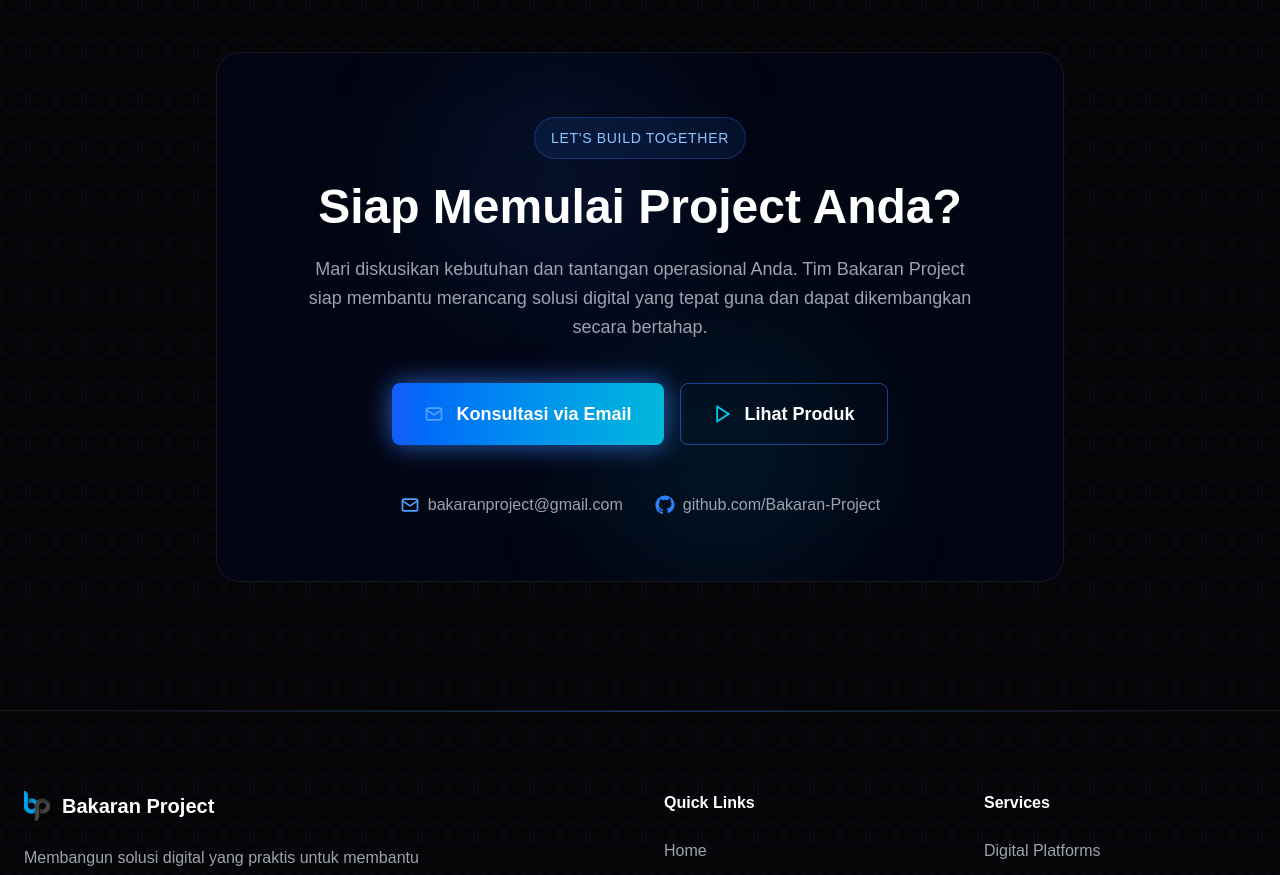
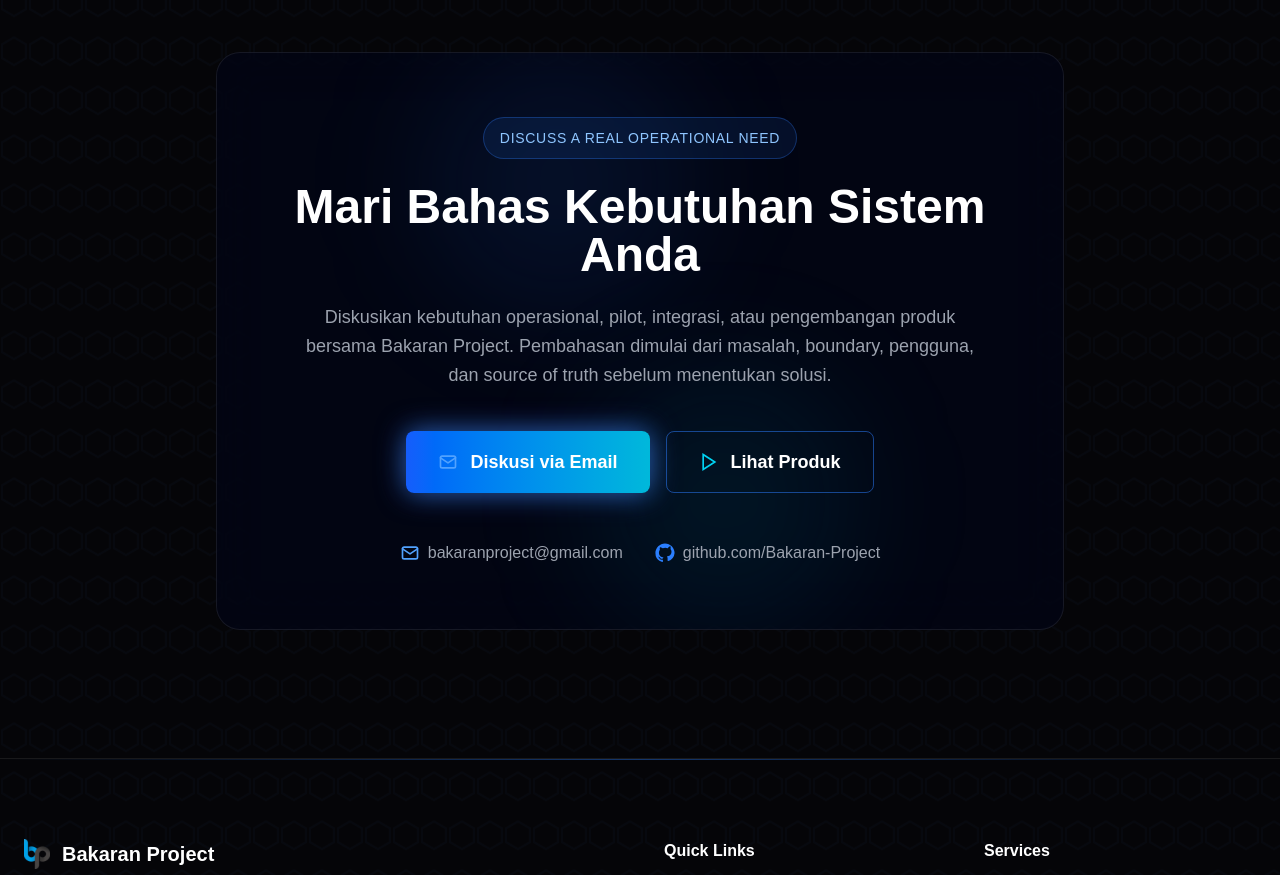
Before and after one commit to yogawillyutomo/webbp, a Next.js app: page / in a window 1280 px wide. Shown: the part 4040-4915 px from the top of the page. Built offline with nearby package versions, Linux system fonts and the light colour scheme.

Commit message:
feat(m8): reposition contact section for solution discussions

```diff
--- a/src/features/contact/ContactSection.jsx
+++ b/src/features/contact/ContactSection.jsx
@@ -36,7 +36,6 @@ export default function Contact() {
     };
   }, []);
 
-
   return (
     <section id="contact" className="py-32 relative">
       <div
@@ -68,23 +67,23 @@ export default function Contact() {
               border border-blue-500/30 bg-blue-500/10 mb-6"
             >
               <span className="text-blue-300 text-sm font-medium tracking-wider">
-                LET&apos;S BUILD TOGETHER
+                DISCUSS A REAL OPERATIONAL NEED
               </span>
             </div>
 
             <h2 className="font-orbitron text-4xl lg:text-5xl font-bold mb-6">
-              Siap Memulai Project Anda?
+              Mari Bahas Kebutuhan Sistem Anda
             </h2>
 
             <p className="text-[var(--muted-text)] text-lg mb-10 max-w-2xl mx-auto leading-relaxed">
-              Mari diskusikan kebutuhan dan tantangan operasional Anda. Tim
-              Bakaran Project siap membantu merancang solusi digital yang tepat
-              guna dan dapat dikembangkan secara bertahap.
+              Diskusikan kebutuhan operasional, pilot, integrasi, atau pengembangan
+              produk bersama Bakaran Project. Pembahasan dimulai dari masalah,
+              boundary, pengguna, dan source of truth sebelum menentukan solusi.
             </p>
 
             <div className="flex flex-col sm:flex-row gap-4 justify-center">
               <a
-                href={`mailto:${SITE.email}?subject=Inquiry%20Project`}
+                href={`mailto:${SITE.email}?subject=Diskusi%20Kebutuhan%20Sistem`}
                 className="
                   btn-cyber animate-pulse-glow
                   px-8 py-4 rounded-lg
@@ -95,7 +94,7 @@ export default function Contact() {
                 "
               >
                 <EmailIcon />
-                Konsultasi via Email
+                Diskusi via Email
               </a>
 
               <a
```
